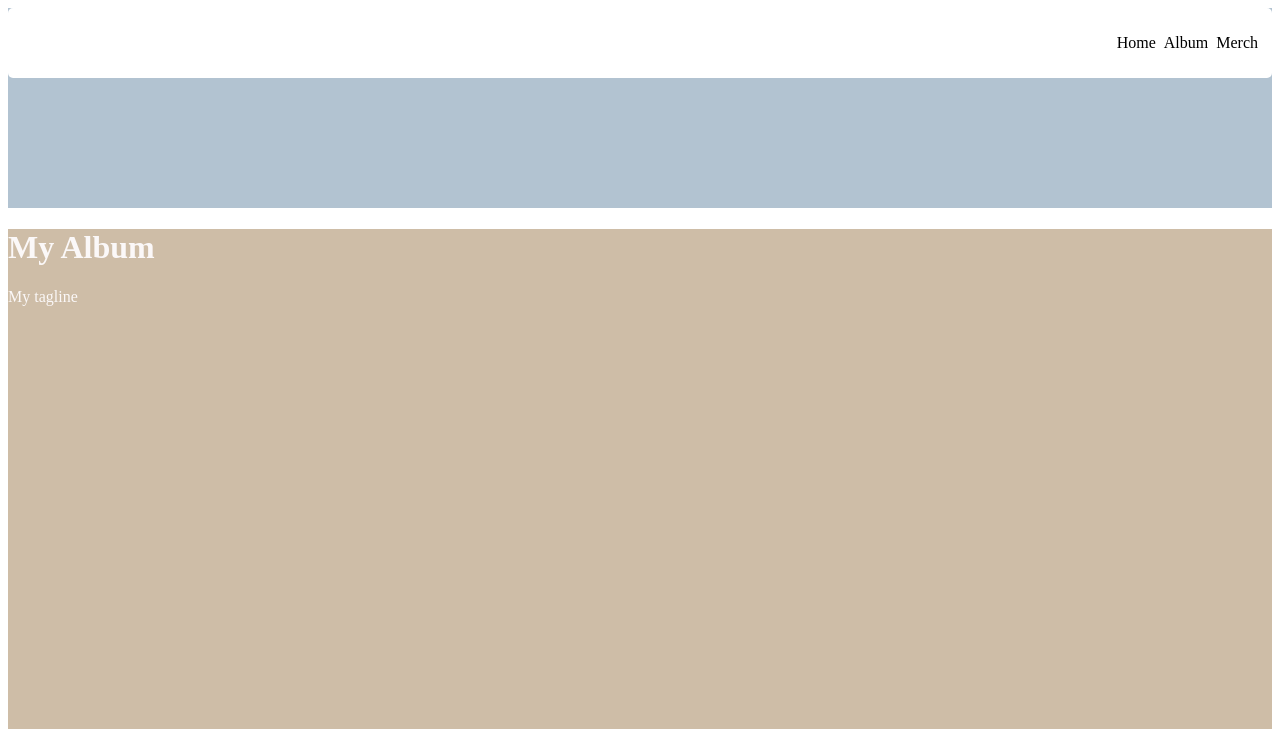
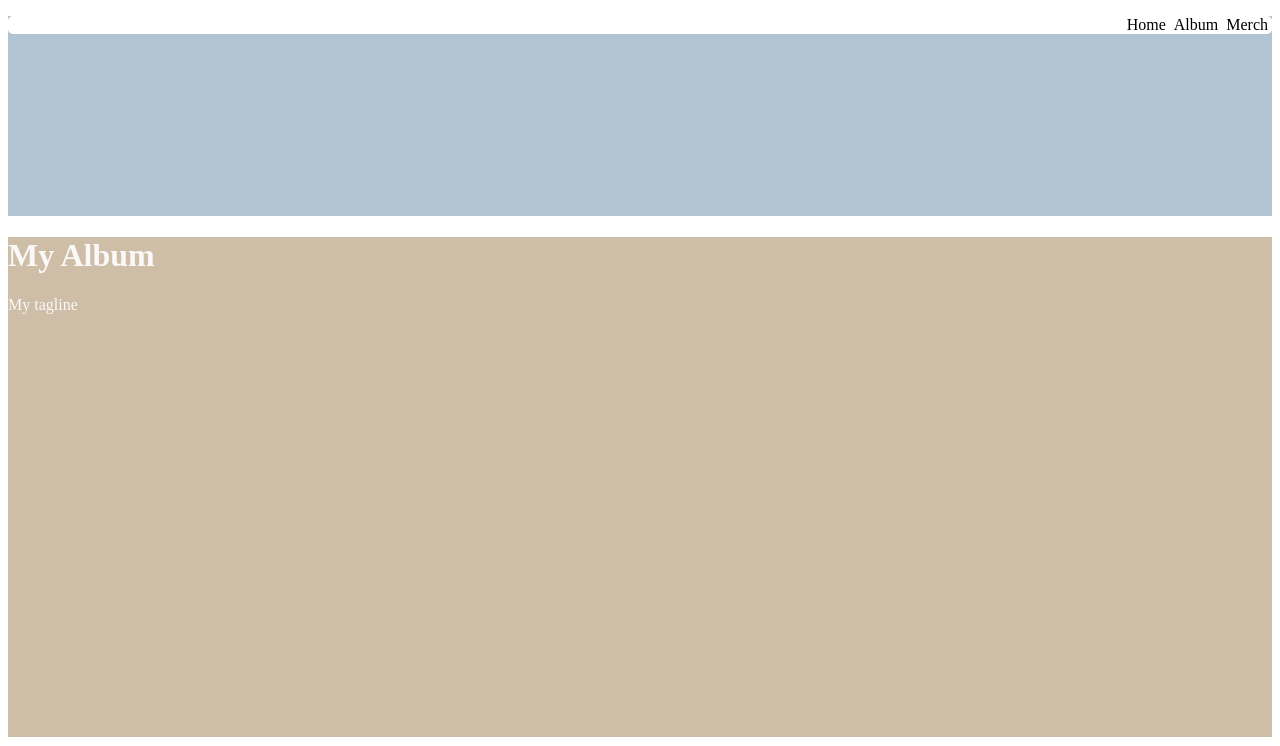
Before and after one commit to Jack-Donald98/ALBUM, a plain HTML site: page index.html in a window 1280 px wide. Shown: the top 746 px of the page. Drawn offline with Linux system fonts and the light colour scheme.

Commit message:
Update styles.css

```diff
--- a/css/styles.css
+++ b/css/styles.css
@@ -4,9 +4,7 @@ header {
 }
 nav {
     background-color: white;
-    padding: 10px;
     border-radius: 5px;
-    /* margin: 10px; */
 }
 nav ul {
     display: flex;
```
